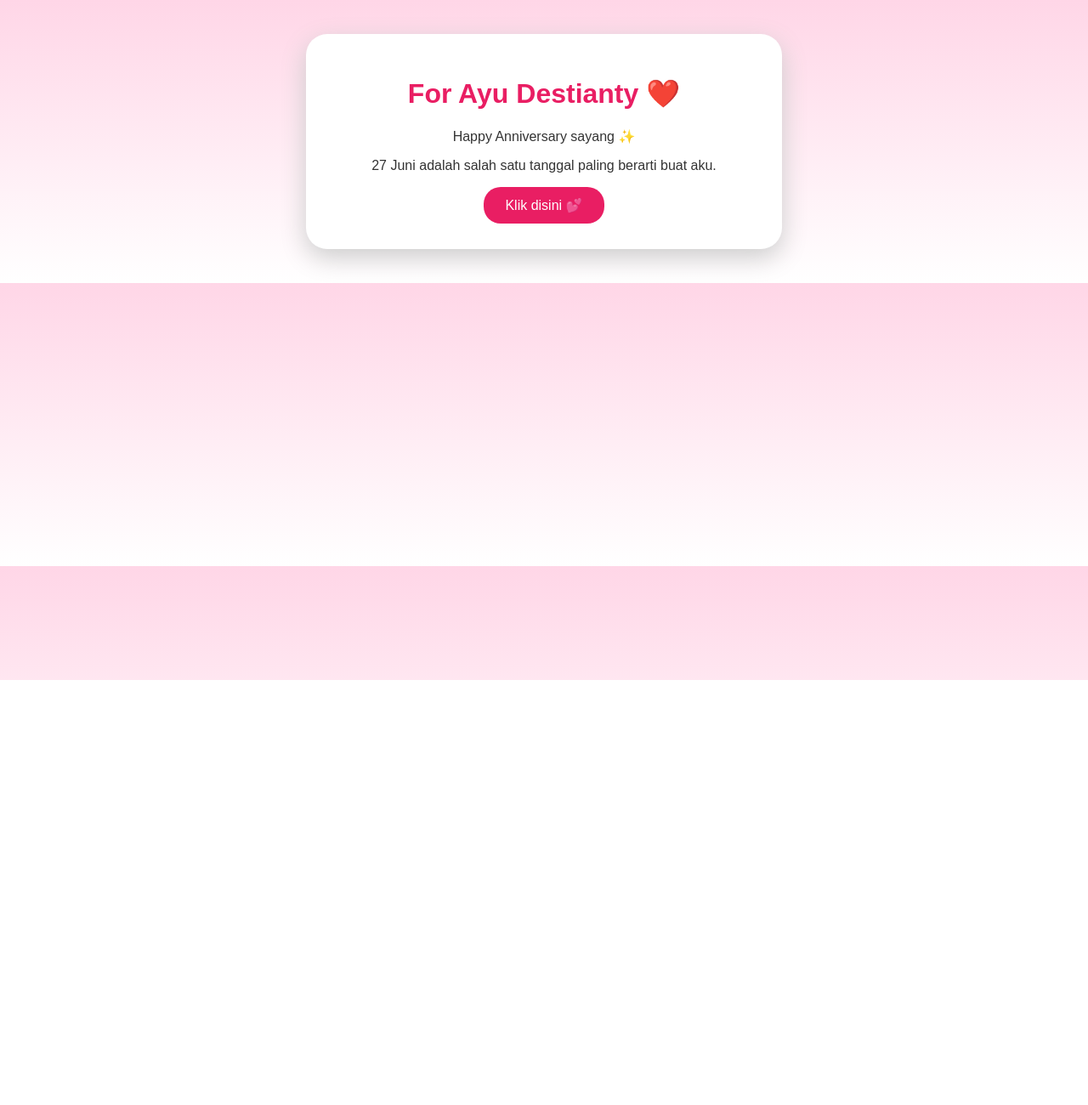
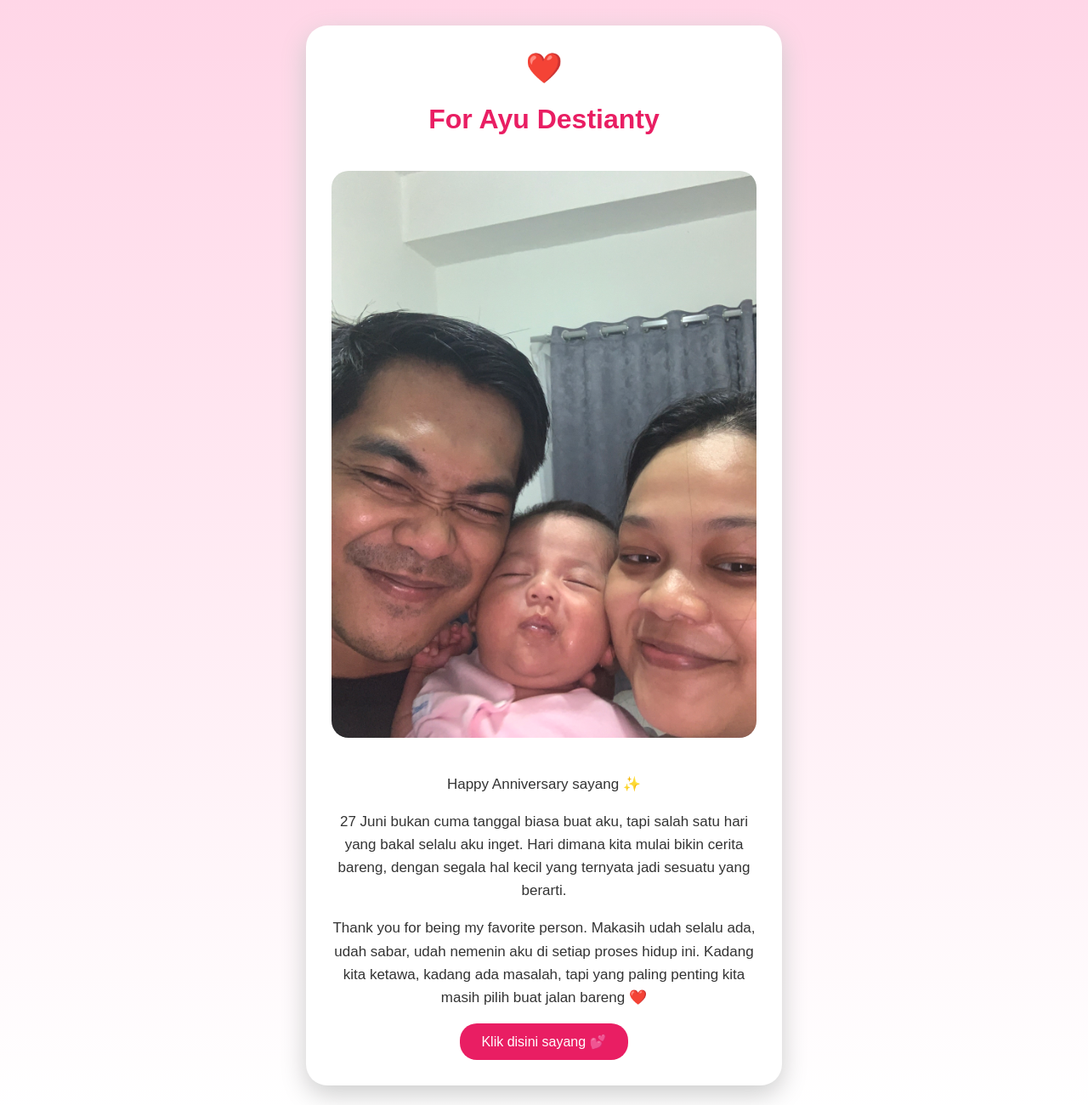
Before and after one commit to logobybonde-sketch/Anniversary, a plain HTML site: page index.html in a window 1280 px wide. Shown: the whole page at 85% size. Before the commit the page ends 800 px from the top, so only its background shows below. Drawn offline with Linux system fonts and the light colour scheme.

Commit message:
index.html

```diff
--- a/index.html
+++ b/index.html
@@ -1,53 +1,225 @@
 <!DOCTYPE html>
+
 <html lang="id">
+
 <head>
+
 <meta charset="UTF-8">
+
 <meta name="viewport" content="width=device-width, initial-scale=1.0">
+
 <title>For Ayu ❤️</title>
+
 <style>
+
 body{
+
   margin:0;
+
   font-family:Arial,sans-serif;
+
   background:linear-gradient(#ffd6e7,#fff);
+
   text-align:center;
-  padding:40px;
+
+  padding:30px;
+
   color:#333;
+
 }
+
 .card{
+
   background:white;
+
   max-width:500px;
+
   margin:auto;
+
   padding:30px;
+
   border-radius:25px;
+
   box-shadow:0 10px 30px #ccc;
+
 }
-h1{color:#e91e63;}
+
+h1{
+
+  color:#e91e63;
+
+}
+
+img{
+
+  width:100%;
+
+  border-radius:20px;
+
+  margin:20px 0;
+
+}
+
+p{
+
+  font-size:17px;
+
+  line-height:1.6;
+
+}
+
 button{
+
   background:#e91e63;
+
   color:white;
+
   border:0;
+
   padding:12px 25px;
+
   border-radius:20px;
+
   font-size:16px;
+
+  cursor:pointer;
+
 }
-#love{display:none;margin-top:20px;font-size:18px;}
+
+#love{
+
+  display:none;
+
+  margin-top:20px;
+
+  animation:fade 1s;
+
+}
+
+@keyframes fade{
+
+from{
+
+opacity:0;
+
+}
+
+to{
+
+opacity:1;
+
+}
+
+}
+
+.heart{
+
+font-size:35px;
+
+}
+
 </style>
+
 </head>
+
 <body>
+
 <div class="card">
-<h1>For Ayu Destianty ❤️</h1>
-<p>Happy Anniversary sayang ✨</p>
-<p>27 Juni adalah salah satu tanggal paling berarti buat aku.</p>
-<button onclick="showLove()">Klik disini 💕</button>
+
+<div class="heart">❤️</div>
+
+<h1>For Ayu Destianty</h1>
+
+<img src="IMG_2041.jpeg">
+
+<p>
+
+Happy Anniversary sayang ✨
+
+</p>
+
+<p>
+
+27 Juni bukan cuma tanggal biasa buat aku,
+
+tapi salah satu hari yang bakal selalu aku inget.
+
+Hari dimana kita mulai bikin cerita bareng,
+
+dengan segala hal kecil yang ternyata jadi sesuatu yang berarti.
+
+</p>
+
+<p>
+
+Thank you for being my favorite person.
+
+Makasih udah selalu ada, udah sabar,
+
+udah nemenin aku di setiap proses hidup ini.
+
+Kadang kita ketawa, kadang ada masalah,
+
+tapi yang paling penting kita masih pilih buat jalan bareng ❤️
+
+</p>
+
+<button onclick="showLove()">
+
+Klik disini sayang 💕
+
+</button>
+
 <div id="love">
-<p>Aku bersyukur bisa jalan bareng kamu. Semoga kita selalu bareng, saling jaga, dan terus bikin cerita indah ❤️</p>
+
+<p>
+
+Ayu, I don't need a perfect story,
+
+aku cuma mau cerita yang isinya kita.
+
+Saling support, saling jaga,
+
+dan terus belajar jadi lebih baik bareng-bareng.
+
+</p>
+
+<p>
+
+Semoga kedepannya makin banyak moment lucu,
+
+makin banyak foto random,
+
+makin banyak ketawa bareng,
+
+dan semoga kamu tetep jadi orang yang sama
+
+yang bikin aku nyaman sampai sekarang.
+
+</p>
+
+<p>
+
+I love you, Ayu ❤️
+
+Thank you for being my home.
+
+</p>
+
 </div>
+
 </div>
 
 <script>
+
 function showLove(){
+
 document.getElementById("love").style.display="block";
+
 }
+
 </script>
+
 </body>
+
 </html>
```
